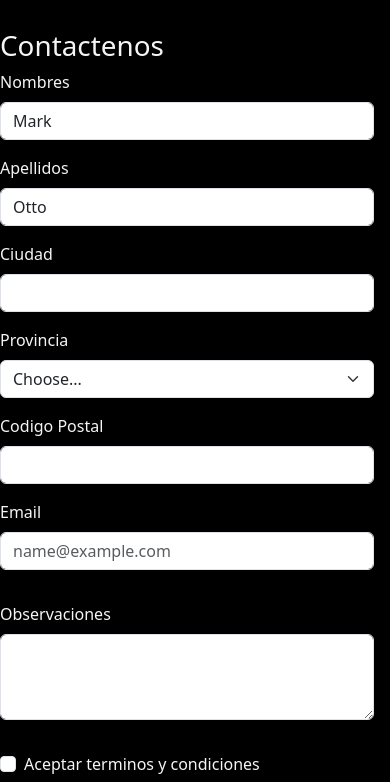
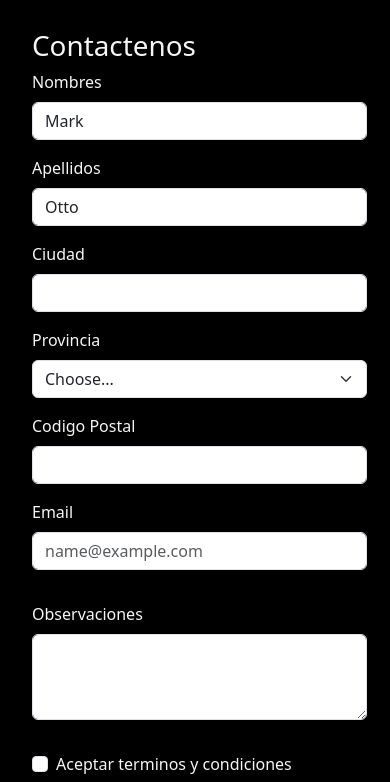
Before and after one commit to sebamza1/CoderHouse, a website: page page/contactos.html in a window 390 px wide. Shown: the part 62-844 px from the top of the page. Drawn offline with nearby package versions, Linux system fonts and the light colour scheme.

Commit message:
query-about

```diff
--- a/css/prueba.css
+++ b/css/prueba.css
@@ -426,11 +426,12 @@ footer ul {
 
     /*******/
     .main-contactos {
-        padding-left: 0.0rem;
+        padding-left: 2rem;
+
     }
 
     .main-contactos form {
-        width: 100vw;
+        width: 90vw;
         padding-bottom: 1.5rem;
     }
 
```
